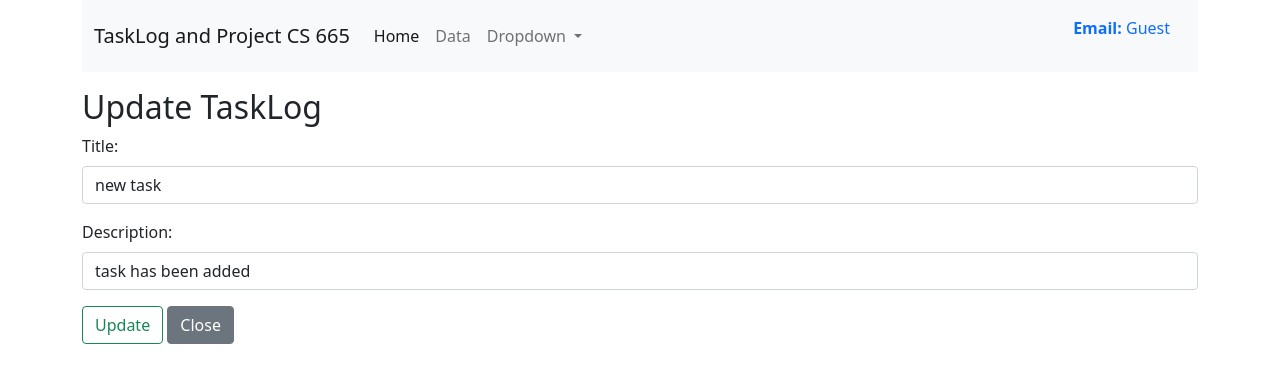
After one commit to KClata17/TaskLog, a Flask app: page /update_tasklog/1 in a window 1280 px wide. The commit adds this page. Shown: the top 383 px of the page. Run offline with Flask 3, Linux system fonts and the light colour scheme; data comes from the database, SQL or seed files in the repository; both versions use the stored data as it was after the commit.

```diff
--- a/app.py
+++ b/app.py
@@ -3,6 +3,8 @@ from flask import Flask, render_template, request, redirect, session, url_for,fl
 from sqlalchemy import create_engine, Column, Integer, String, DateTime
 from datetime import datetime
 from flask_sqlalchemy import SQLAlchemy
+from sqlalchemy.orm import joinedload
+
 import bcrypt
 from werkzeug.security import generate_password_hash
 from flask_login import LoginManager, UserMixin, login_user, logout_user, login_required, current_user
@@ -58,11 +60,21 @@ class Task_log(db.Model):
     title = db.Column(db.String(200), nullable = False)
     description = db.Column(db.String(700), nullable = False)
     task_created = db.Column(db.DateTime, default = datetime.utcnow)
+    status = db.Column(db.String(50), default ="Pending")
+
+    categories = db.relationship('task_catagories', backref='task', lazy=True)
 
     def __repr__(self) -> str:
         return f"{self.task_id} - {self.title}"
 
-
+class task_catagories(db.Model):
+    __tablename__ ='task_catagories'
+    cat_id = db.Column(db.Integer, primary_key=True)
+    category_type = db.Column(db.String(50), nullable= False)
+    user_id = db.Column(db.Integer, db.ForeignKey('user_register.user_id'), nullable=False)
+    task_id = db.Column(db.Integer, db.ForeignKey('TaskLog.task_id'), nullable=False)
+    def __repr__(self):
+        return f"{self.cat_id} - {self.category_type}"
 
 with app.app_context():
     db.create_all()
@@ -188,15 +200,27 @@ def tasklog():
     if request.method =="POST":
         title = request.form['title']
         description = request.form['description']
+        category_type = request.form['category']
+
         task_todo = Task_log(title = title, description=description, user_id =current_user.user_id)
         db.session.add(task_todo)
         db.session.commit()
+
+        task_category = task_catagories(
+            task_id = task_todo.task_id,
+            user_id = current_user.user_id,
+            category_type= category_type
+        )
+        db.session.add(task_category)
+        db.session.commit()
         flash("Task added Successfully", "Success")
-    alltasklog = Task_log.query.filter_by(user_id=current_user.user_id).all()
-    #Debug: print the datas in terminal
+        return redirect(url_for('tasklog'))
 
-    # for task in alltasklog:
-    #     print(f"Task ID: {task.task_id}, tittle: {task.tittle}, Description: {task.description}, User:{task.user_id} ")
+    alltasklog = (db.session.query(Task_log, task_catagories.category_type)
+                  .outerjoin(task_catagories, Task_log.task_id == task_catagories.task_id)
+                  .filter(Task_log.user_id == current_user.user_id)
+                  .all())
+
     return render_template('tasklog.html', alltasklog=alltasklog)
 
 
@@ -204,8 +228,45 @@ def tasklog():
 
 @app.route('/tasklogdetail', methods =['GET', 'POST'])
 def tasklogdetails():
-    alltasklog=Task_log.query.all()
+    alltasklog = (
+        db.session.query(Task_log, task_catagories.category_type)
+        .outerjoin(task_catagories, Task_log.task_id == task_catagories.task_id)
+        .all()
+    )
     return render_template('tasklogdetail.html', alltasklog=alltasklog)
+
+@app.route('/update_tasklog/<int:task_id>', methods =['GET', 'POST'])
+def updatetasklog(task_id):
+    if request.method =='POST':
+        title = request.form['title']
+        description = request.form['description']
+        task_todo = Task_log.query.filter_by(task_id=task_id).first()
+        task_todo.title = title
+        task_todo.description = description
+        db.session.add(task_todo)
+        db.session.commit()
+        return redirect('/tasklogdetail')
+    task_todo = Task_log.query.filter_by(task_id=task_id).first()
+    return render_template('updatetasklog.html', task_todo=task_todo)
+
+@app.route('/delete_tasklog/<int:task_id>')
+def delete_tasklog(task_id):
+    task_todo = Task_log.query.filter_by(task_id=task_id).first()
+    db.session.delete(task_todo)
+    db.session.commit()
+    return redirect('/tasklogdetail')
+
+@app.route('/completed_task')
+@login_required
+def completed_task():
+    completed_task = Task_log.query.filter_by(status ='done').all()
+    return render_template('completed_task.html', alltasklog=completed_task)
+
+@app.route('/pending_task')
+def pending_task():
+    pending_task = Task_log.query.filter_by(status = 'pending').all()
+    return render_template('pending_tasks.html', alltasklog=pending_task)
+
 
 @app.route('/logout')
 @login_required
@@ -218,16 +279,18 @@ def logout():
 
 @app.route('/update_task_status', methods =['POST'])
 def update_task_status():
-    data = request.json
-    task_id = data.get("task_id")
-    status = data.get("status")
+    data = request.get_json()
+    task_id = data['task_id']
+    new_status = data['status']
 
     task = Task_log.query.get(task_id)
     if task:
-        task.status = status
+        task.status = new_status
         db.session.commit()
-        return jsonify({"message": "Task status updated", "task_id": task_id, "status": status})
-    return jsonify({'error': "Task not found"}), 404
+        return jsonify({'status': 'success', 'message': 'Task status updated successfully'})
+    return jsonify({'status': 'error', 'message': 'Task not found'}), 404
+
+
 
 
 
--- a/templates/dashboard.html
+++ b/templates/dashboard.html
@@ -4,5 +4,6 @@
 
     <a href= "/tasklog" class ="btn btn-outline-primary" > Create TaskLog</a>
     <a href= "/tasklogdetail" class ="btn btn-outline-primary" > Task Detail</a>
+    <a href= "/completed_task" class ="btn btn-outline-primary" > Completed Task</a>
 </div>
 {% endblock body %}
--- /dev/null
+++ b/templates/updatetasklog.html
@@ -0,0 +1,33 @@
+{% extends "base.html" %}
+{% block body %}
+<div class ="container my-3" >
+    <h2> Update TaskLog</h2>
+    <form action ="/update_tasklog/{{task_todo.task_id}}" method = "POST">
+
+    <div class="mb-3">
+        <label for="title" class="form-label">Title: </label>
+        <input type="text" class="form-control" name="title" id="title" value ="{{task_todo.title}}" placeholder="Type your title name here!">
+      </div>
+      <div class="mb-3">
+        <label for="desc" class="form-label">Description: </label>
+        <input type = "textarea" class="form-control" value= "{{task_todo.description}}" name= "description" id="description"  rows="3"></textarea>
+      </div>
+      <button type="submit" class="btn btn-outline-success"> Update</button>
+      <a href ="/dashboard" class="btn btn-secondary">Close</a>
+    </form>
+  </div>
+
+  <br>
+
+<!-- Optional JavaScript; choose one of the two! -->
+
+<!-- Option 1: Bootstrap Bundle with Popper -->
+<script src="https://cdn.jsdelivr.net/npm/bootstrap@5.1.3/dist/js/bootstrap.bundle.min.js" integrity="sha384-ka7Sk0Gln4gmtz2MlQnikT1wXgYsOg+OMhuP+IlRH9sENBO0LRn5q+8nbTov4+1p" crossorigin="anonymous"></script>
+
+<!-- Option 2: Separate Popper and Bootstrap JS -->
+<!--
+<script src="https://cdn.jsdelivr.net/npm/@popperjs/core@2.10.2/dist/umd/popper.min.js" integrity="sha384-7+zCNj/IqJ95wo16oMtfsKbZ9ccEh31eOz1HGyDuCQ6wgnyJNSYdrPa03rtR1zdB" crossorigin="anonymous"></script>
+<script src="https://cdn.jsdelivr.net/npm/bootstrap@5.1.3/dist/js/bootstrap.min.js" integrity="sha384-QJHtvGhmr9XOIpI6YVutG+2QOK9T+ZnN4kzFN1RtK3zEFEIsxhlmWl5/YESvpZ13" crossorigin="anonymous"></script>
+-->
+
+{% endblock body %}
```
Also changed, not shown: add_column.py (added, +8 -0 lines), templates/completed_task.html (added, +70 -0 lines), templates/tasklog.html (+10 -0 lines), templates/tasklogdetail.html (+34 -29 lines), instance/TaskLog_database.db, templates/pending_tasks.html (added).
